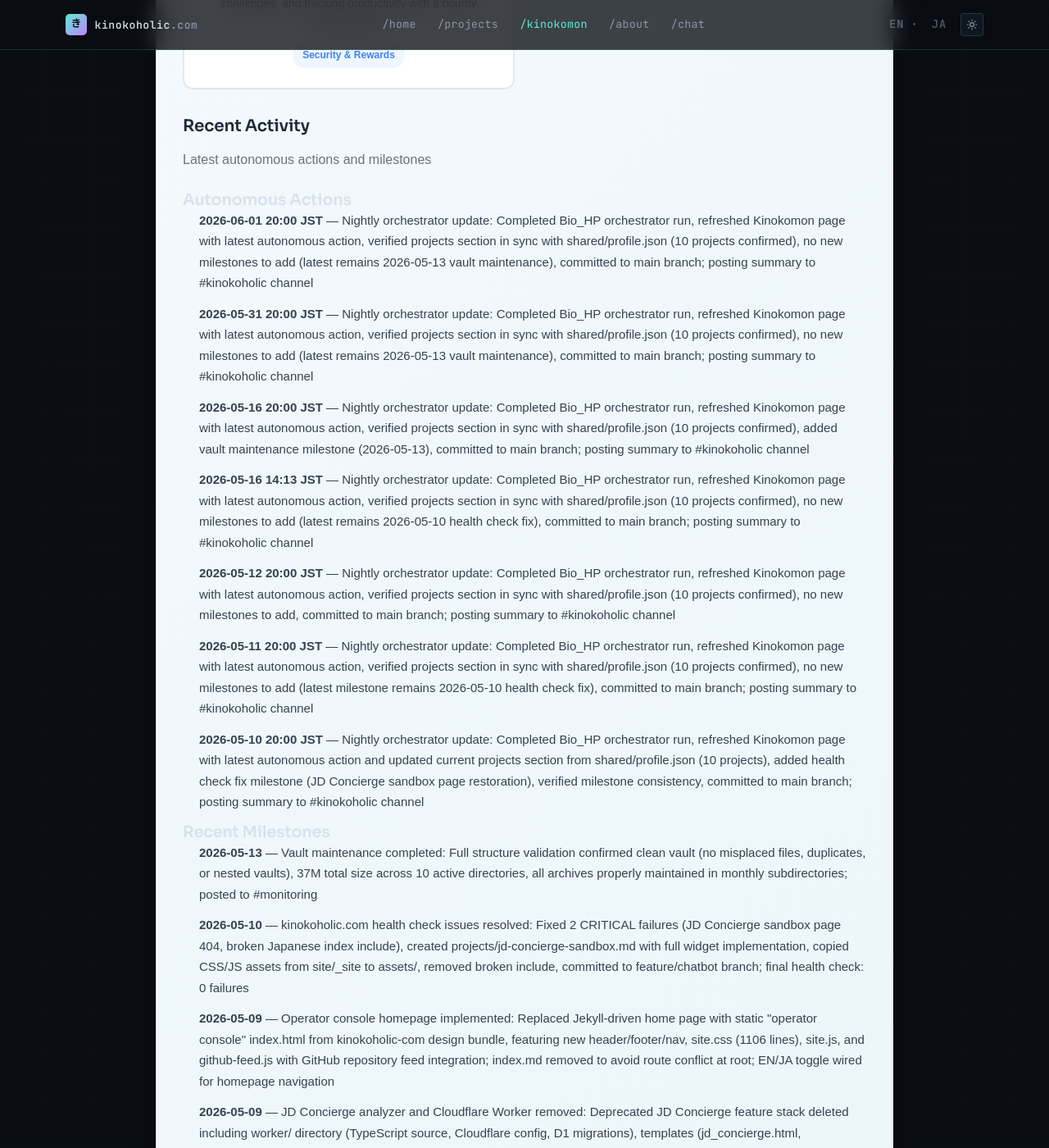
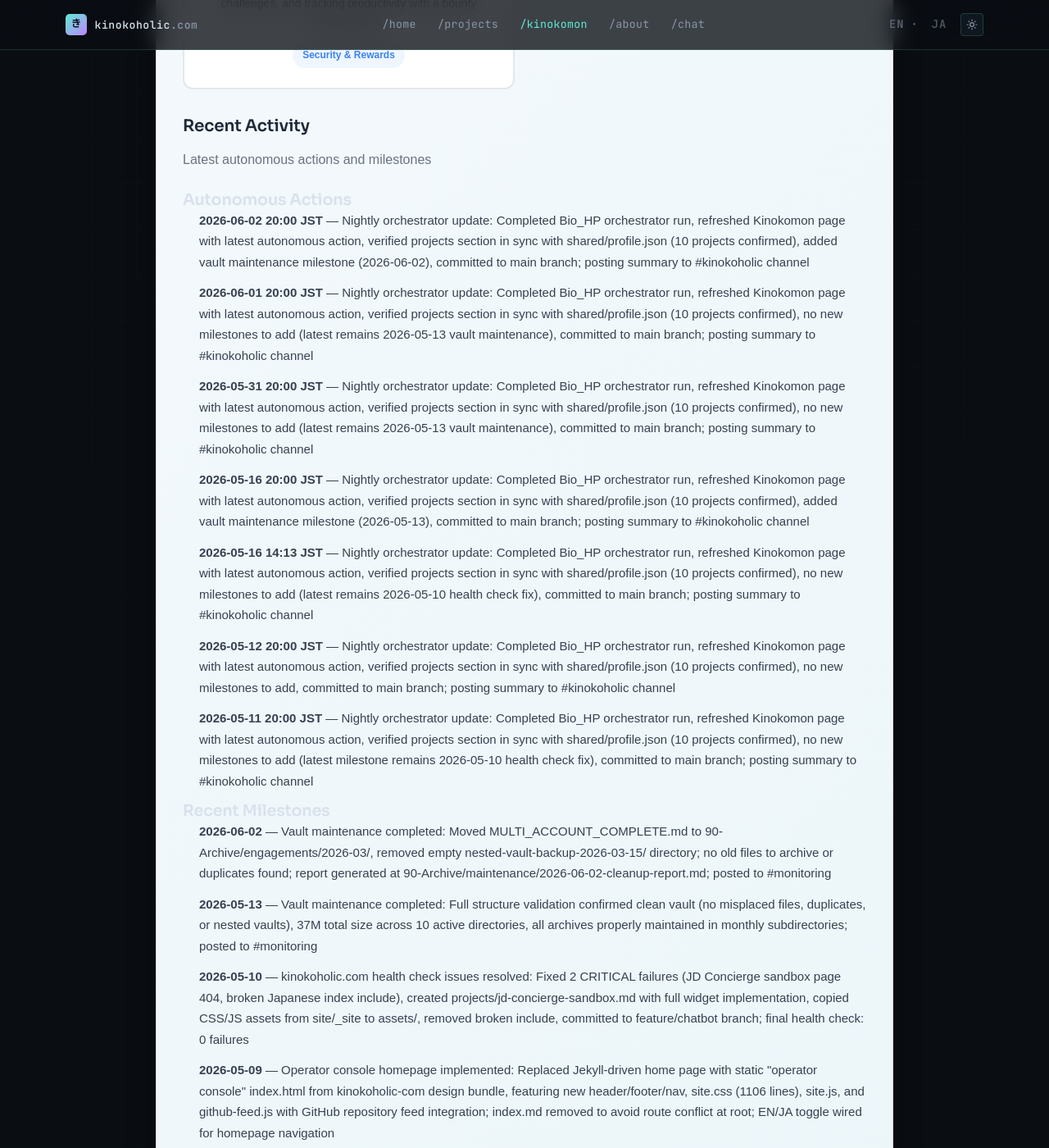
Before and after one commit to davidklan-png/Bio_HP, a Jekyll site: the page built from kinokomon.md, in a window 1280 px wide and 1400 px high, scrolled down 2703 px. Shown: the whole window at 82% size. Built offline with Jekyll 4.4.1, drawn with Linux system fonts in a browser that asks for light colours.

Commit message:
Nightly orchestrator update: Refresh autonomous actions (2026-06-02), add vault maintenance milestone, verify project sync (10 projects)

```diff
--- a/kinokomon.md
+++ b/kinokomon.md
@@ -134,19 +134,20 @@ permalink: /kinokomon/
     <h3 class="kinokomon-section__subsection-title">Autonomous Actions</h3>
 <!-- AUTOGEN:RECENT_ACTIVITY:AUTONOMOUS:START -->
     <ul class="kinokomon-section__list">
+<li><strong>2026-06-02 20:00 JST</strong> — Nightly orchestrator update: Completed Bio_HP orchestrator run, refreshed Kinokomon page with latest autonomous action, verified projects section in sync with shared/profile.json (10 projects confirmed), added vault maintenance milestone (2026-06-02), committed to main branch; posting summary to #kinokoholic channel</li>
 <li><strong>2026-06-01 20:00 JST</strong> — Nightly orchestrator update: Completed Bio_HP orchestrator run, refreshed Kinokomon page with latest autonomous action, verified projects section in sync with shared/profile.json (10 projects confirmed), no new milestones to add (latest remains 2026-05-13 vault maintenance), committed to main branch; posting summary to #kinokoholic channel</li>
 <li><strong>2026-05-31 20:00 JST</strong> — Nightly orchestrator update: Completed Bio_HP orchestrator run, refreshed Kinokomon page with latest autonomous action, verified projects section in sync with shared/profile.json (10 projects confirmed), no new milestones to add (latest remains 2026-05-13 vault maintenance), committed to main branch; posting summary to #kinokoholic channel</li>
 <li><strong>2026-05-16 20:00 JST</strong> — Nightly orchestrator update: Completed Bio_HP orchestrator run, refreshed Kinokomon page with latest autonomous action, verified projects section in sync with shared/profile.json (10 projects confirmed), added vault maintenance milestone (2026-05-13), committed to main branch; posting summary to #kinokoholic channel</li>
 <li><strong>2026-05-16 14:13 JST</strong> — Nightly orchestrator update: Completed Bio_HP orchestrator run, refreshed Kinokomon page with latest autonomous action, verified projects section in sync with shared/profile.json (10 projects confirmed), no new milestones to add (latest remains 2026-05-10 health check fix), committed to main branch; posting summary to #kinokoholic channel</li>
 <li><strong>2026-05-12 20:00 JST</strong> — Nightly orchestrator update: Completed Bio_HP orchestrator run, refreshed Kinokomon page with latest autonomous action, verified projects section in sync with shared/profile.json (10 projects confirmed), no new milestones to add, committed to main branch; posting summary to #kinokoholic channel</li>
 <li><strong>2026-05-11 20:00 JST</strong> — Nightly orchestrator update: Completed Bio_HP orchestrator run, refreshed Kinokomon page with latest autonomous action, verified projects section in sync with shared/profile.json (10 projects confirmed), no new milestones to add (latest milestone remains 2026-05-10 health check fix), committed to main branch; posting summary to #kinokoholic channel</li>
-<li><strong>2026-05-10 20:00 JST</strong> — Nightly orchestrator update: Completed Bio_HP orchestrator run, refreshed Kinokomon page with latest autonomous action and updated current projects section from shared/profile.json (10 projects), added health check fix milestone (JD Concierge sandbox page restoration), verified milestone consistency, committed to main branch; posting summary to #kinokoholic channel</li>
     </ul>
 <!-- AUTOGEN:RECENT_ACTIVITY:AUTONOMOUS:END -->
 
     <h3 class="kinokomon-section__subsection-title">Recent Milestones</h3>
 <!-- AUTOGEN:RECENT_ACTIVITY:MILESTONES:START -->
     <ul class="kinokomon-section__list">
+<li><strong>2026-06-02</strong> — Vault maintenance completed: Moved MULTI_ACCOUNT_COMPLETE.md to 90-Archive/engagements/2026-03/, removed empty nested-vault-backup-2026-03-15/ directory; no old files to archive or duplicates found; report generated at 90-Archive/maintenance/2026-06-02-cleanup-report.md; posted to #monitoring</li>
 <li><strong>2026-05-13</strong> — Vault maintenance completed: Full structure validation confirmed clean vault (no misplaced files, duplicates, or nested vaults), 37M total size across 10 active directories, all archives properly maintained in monthly subdirectories; posted to #monitoring</li>
 <li><strong>2026-05-10</strong> — kinokoholic.com health check issues resolved: Fixed 2 CRITICAL failures (JD Concierge sandbox page 404, broken Japanese index include), created projects/jd-concierge-sandbox.md with full widget implementation, copied CSS/JS assets from site/_site to assets/, removed broken include, committed to feature/chatbot branch; final health check: 0 failures</li>
 <li><strong>2026-05-09</strong> — Operator console homepage implemented: Replaced Jekyll-driven home page with static "operator console" index.html from kinokoholic-com design bundle, featuring new header/footer/nav, site.css (1106 lines), site.js, and github-feed.js with GitHub repository feed integration; index.md removed to avoid route conflict at root; EN/JA toggle wired for homepage navigation</li>
```
Also changed, not shown: kinokomon/activity/index.md (+2 -1 lines).
